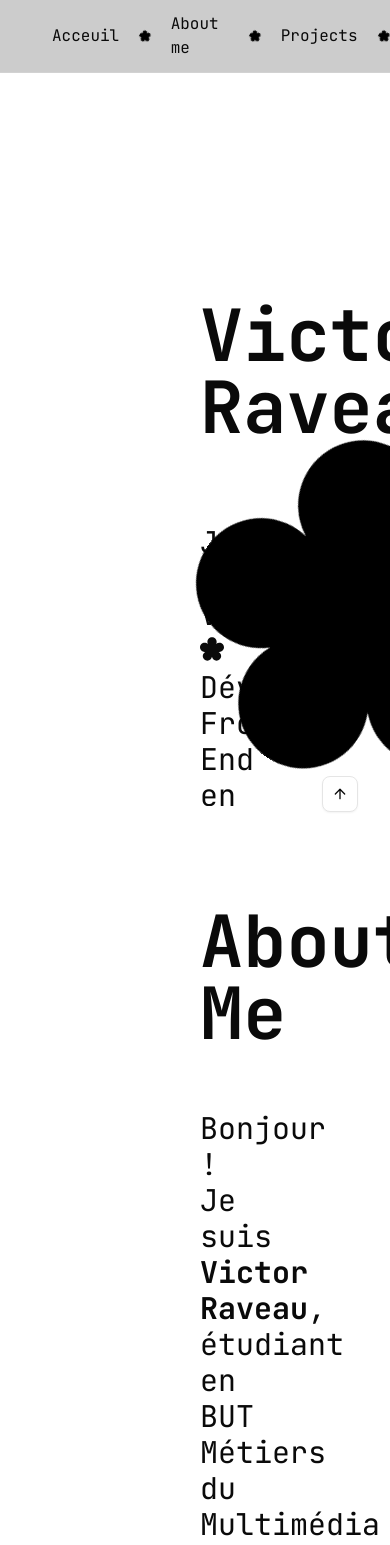
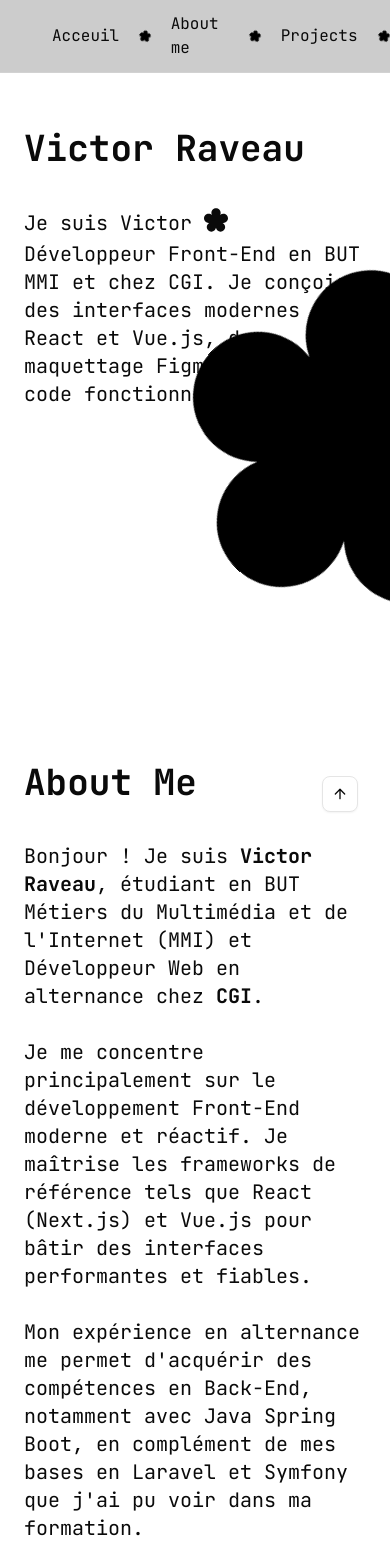
Before and after one commit to vairan37/my-portfolio, a Next.js app: page / in a window 390 px wide. Shown: the top 1545 px of the page. Built offline with nearby package versions, Linux system fonts and the light colour scheme.

Commit message:
mode mobil pour les section dans le main

```diff
--- a/components/layout/Main.jsx
+++ b/components/layout/Main.jsx
@@ -6,7 +6,7 @@ import ScrollToTop from "@/components/ui/ScrollToTop";
 
 export default function Main() {
     return (
-        <div className="flex flex-col gap-25 w-full mx-auto relative overflow-hidden">
+        <div className="flex flex-col gap-12 md:gap-25 w-full mx-auto relative overflow-hidden">
             <Acceuil/>
             <AboutMe/>
             <Projets/>
--- a/components/sections/AboutMe.jsx
+++ b/components/sections/AboutMe.jsx
@@ -1,8 +1,8 @@
 export default function AboutMe() {
   return (
-    <div id="about" className="h-[80vh] pl-50 pr-50">
-      <h2 className="text-7xl font-bold">About Me</h2>
-      <p className="text-3xl mt-15">
+    <div id="about" className="min-h-[80vh] md:h-[80vh] px-6 md:px-50 py-20 md:py-0 flex flex-col justify-center">
+      <h2 className="text-4xl md:text-7xl font-bold">About Me</h2>
+      <p className="text-xl md:text-3xl mt-10 md:mt-15">
         Bonjour ! Je suis <strong>Victor Raveau</strong>, étudiant en BUT
         Métiers du Multimédia et de l'Internet (MMI) et Développeur Web en
         alternance chez <strong>CGI</strong>.
--- a/components/sections/Acceuil.jsx
+++ b/components/sections/Acceuil.jsx
@@ -4,10 +4,10 @@ export default function Acceuil() {
   return (
     <div
       id="acceuil"
-      className="mt-75 h-[60vh] relative overflow-hidden pl-50 pr-50"
+      className="mt-32 md:mt-75 min-h-[60vh] md:h-[60vh] relative overflow-hidden px-6 md:px-50"
     >
-      <h1 className="text-7xl font-bold">Victor Raveau</h1>
-      <p className="text-3xl mt-20">
+      <h1 className="text-4xl md:text-7xl font-bold">Victor Raveau</h1>
+      <p className="text-xl md:text-3xl mt-10 md:mt-20">
         Je suis Victor <FlowerIcon className="inline w-6 h-6 mb-2" /> Développeur
         Front-End en BUT MMI et chez CGI. Je conçois des interfaces modernes
         avec React et Vue.js, du maquettage Figma (UI/UX) au code fonctionnel.
--- a/components/sections/Contact.jsx
+++ b/components/sections/Contact.jsx
@@ -20,9 +20,9 @@ import {
 
 export default function Contact() {
   return (
-    <div id="contact" className="h-full pl-50 pr-50">
-      <h2 className="text-5xl font-bold">Contact</h2>
-      <div className="grid grid-cols-2 gap-5 m-10 w-[60%] mx-auto">
+    <div id="contact" className="h-full px-6 md:px-50">
+      <h2 className="text-4xl md:text-5xl font-bold">Contact</h2>
+      <div className="grid grid-cols-2 gap-5 my-10 w-full md:w-[60%] mx-auto">
         <Card>
           <CardHeader>
             <CardTitle>Github</CardTitle>
--- a/components/sections/Projets.jsx
+++ b/components/sections/Projets.jsx
@@ -13,9 +13,9 @@ import Image from "next/image";
 
 export default function Projets() {
   return (
-    <div id="projets" className="h-[70vh] pl-50 pr-50">
-      <h2 className="text-5xl font-bold">Projets</h2>
-      <div className="grid grid-cols-2 gap-5 mt-15">
+    <div id="projets" className="min-h-[70vh] px-6 md:px-50 py-20 md:py-0">
+      <h2 className="text-4xl md:text-5xl font-bold">Projets</h2>
+      <div className="grid grid-cols-1 md:grid-cols-2 gap-5 mt-10 md:mt-15">
         {projets.map((projet) => (
           <Dialog key={projet.id}>
             <DialogTrigger>
```
